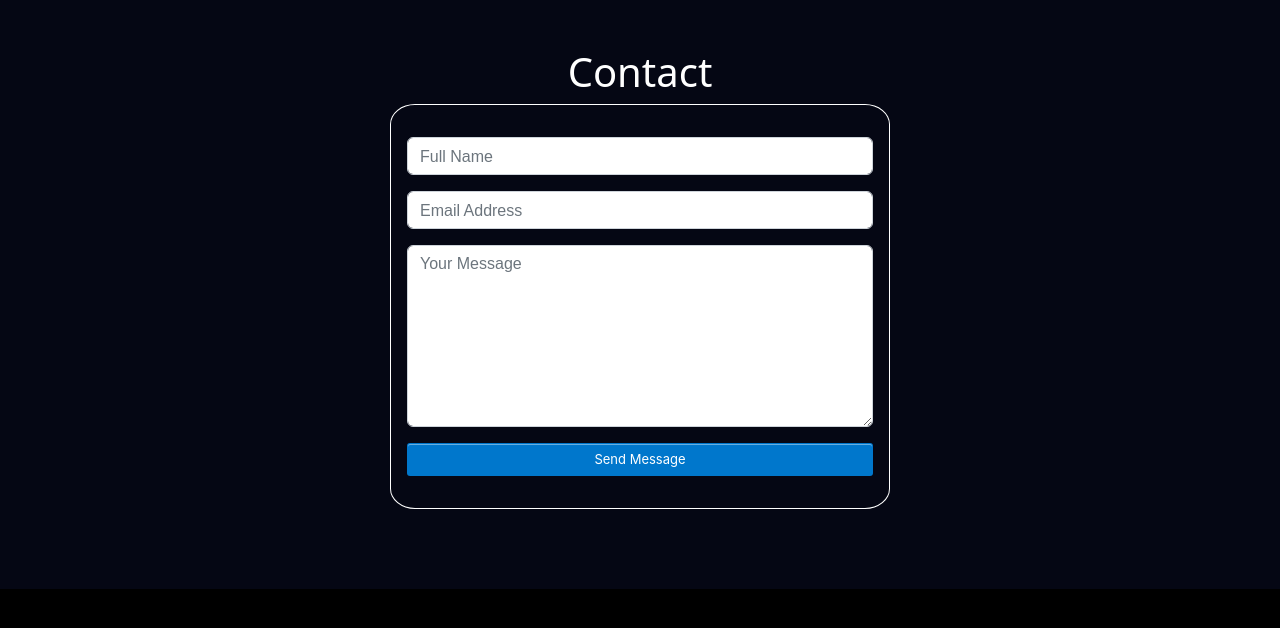
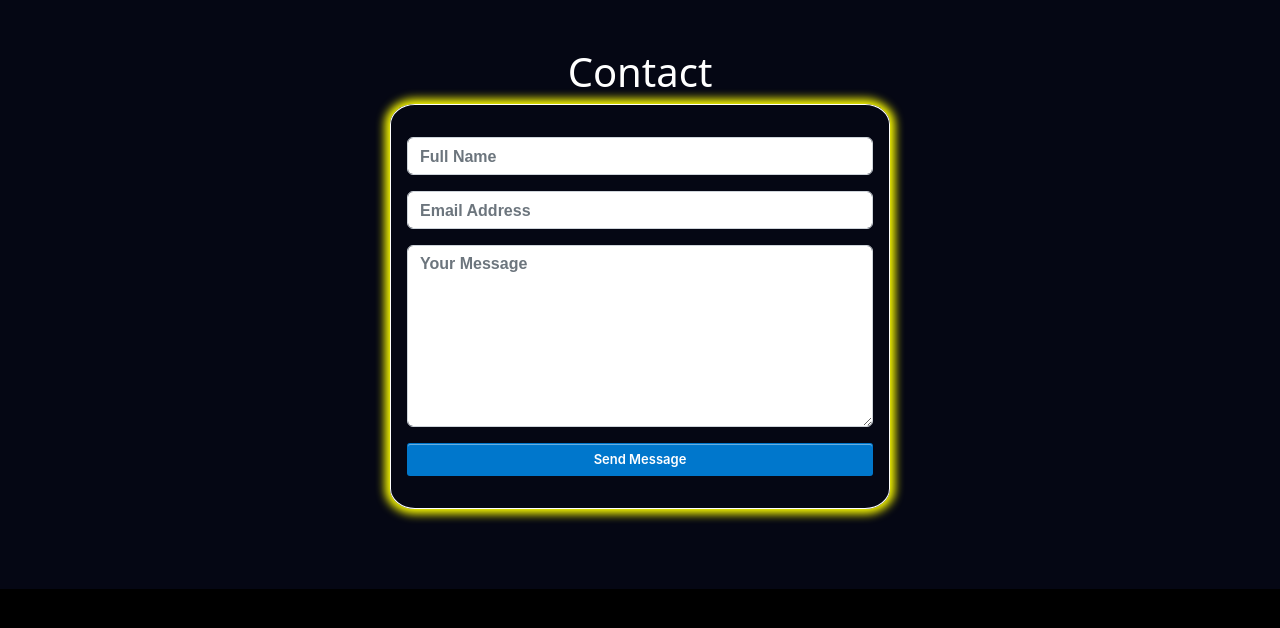
Before and after one commit to Ankitthakur2/Web-Portfolio, a React (Create React App) app: page /contact in a window 1280 px wide. Shown: the top 628 px of the page. Built offline with nearby package versions, Linux system fonts and the light colour scheme; the HTML template or start-up script is replaced by a standard one; a web font is replaced by a local one.

Commit message:
Update 5 files

```diff
--- a/src/components/HeroimgStyles.css
+++ b/src/components/HeroimgStyles.css
@@ -3,7 +3,6 @@
   height: 100vh;
   overflow: hidden;
   width: 100%;
-
 }
 
 .hero-image {
@@ -39,15 +38,11 @@
   width: 280px;
 
   border-radius: 50%;
-
-  shadow: 2px;
 }
 
 @media screen and (max-width: 1040px) {
-
-
-  .profile{
-  height: 250px;
-  width:230px;
+  .profile {
+    height: 250px;
+    width: 230px;
+  }
 }
-}
--- a/src/routes/Contact.js
+++ b/src/routes/Contact.js
@@ -46,7 +46,7 @@ const Contact = () => {
 
             <input type="hidden" name="_captcha" value="false" />
             <input type="hidden" name="_template" value="table" />
-            <button type="submit" class="button-7">
+            <button type="submit" class="button-7 btn">
               Send Message
             </button>
           </form>
--- a/src/routes/contact.css
+++ b/src/routes/contact.css
@@ -7,26 +7,35 @@ form {
   border: 1px solid white;
   border-radius: 5%;
   /* color: #9c4e4e; */
+  box-shadow: 0px 0px 10px 5px yellow;
+}
+
+.btn {
+  font-weight: 600;
 }
 
 label {
   color: white;
   margin-bottom: 0.5rem;
+  font-weight: 600;
 }
 
 input[type="text"]::placeholder {
   font-size: 1rem;
   font-family: Arial, Helvetica, sans-serif;
+  font-weight: 600;
 }
 
 input[type="email"]::placeholder {
   font-size: 1rem;
   font-family: Arial, Helvetica, sans-serif;
+  font-weight: 600;
 }
 
 textarea::placeholder {
   font-size: 1rem;
   font-family: Arial, Helvetica, sans-serif;
+  font-weight: 600;
 }
 
 form input,
@@ -35,6 +44,7 @@ form textarea {
   padding: 10px 18px;
   font-size: 1.2rem;
   background-color: lightgray;
+  font-weight: 600;
 }
 
 .form-container {
--- a/src/routes/experience.css
+++ b/src/routes/experience.css
@@ -83,6 +83,7 @@
 
 .working img {
   border-radius: 3%;
+  box-shadow: 0px 0px 10px 5px green;
 }
 
 .skillset {
@@ -122,6 +123,7 @@
   justify-content: center;
   border-radius: 5%;
   height: 40px;
+  box-shadow: 0px 0px 10px 5px green;
 }
 
 @media screen and (min-width: 1040px) {
--- a/src/routes/projects.css
+++ b/src/routes/projects.css
@@ -14,6 +14,7 @@
 
 .carousel {
   width: 60%;
+  box-shadow: 0px 0px 10px 5px yellow;
 }
 
 .img {
```
